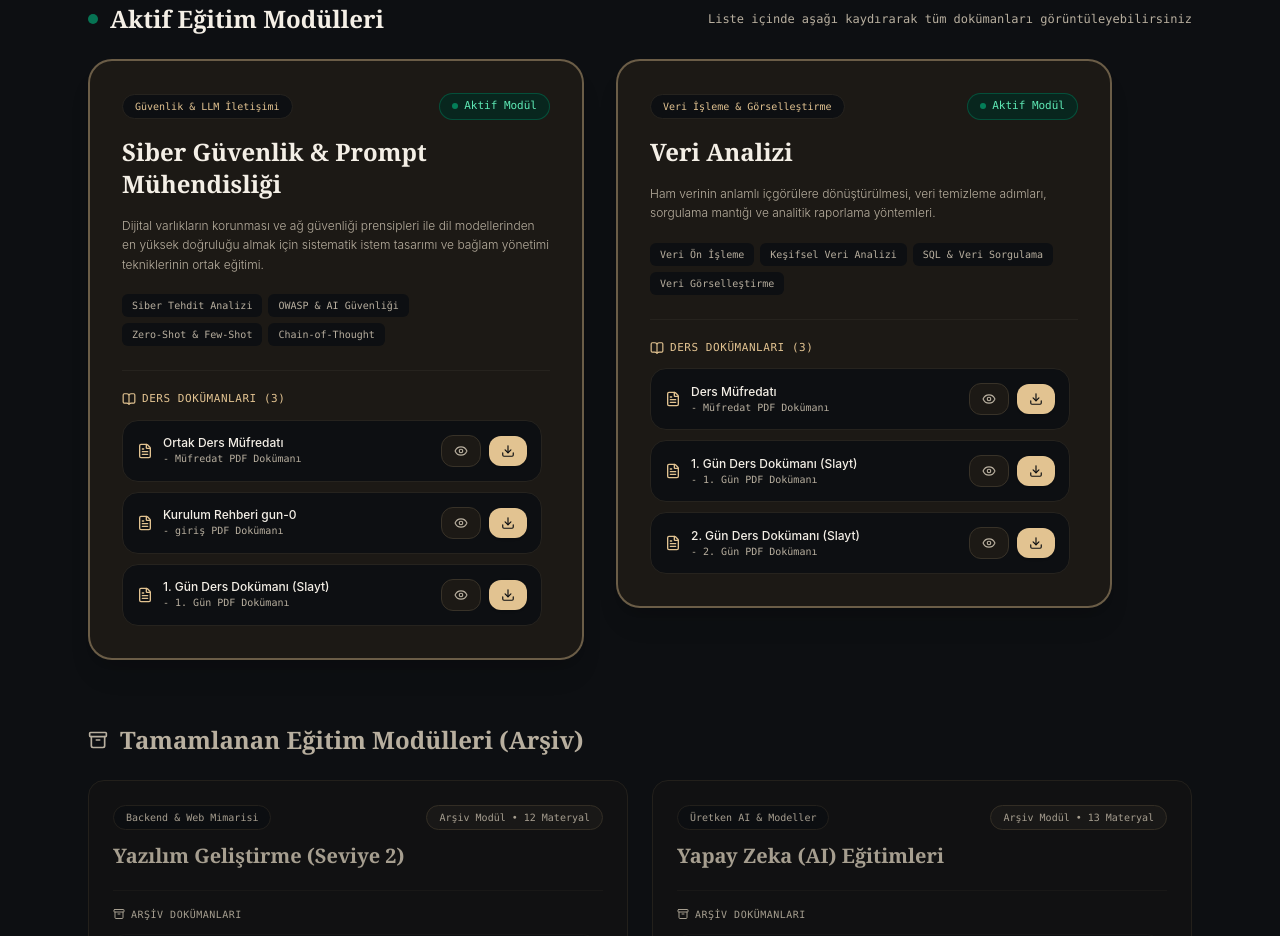
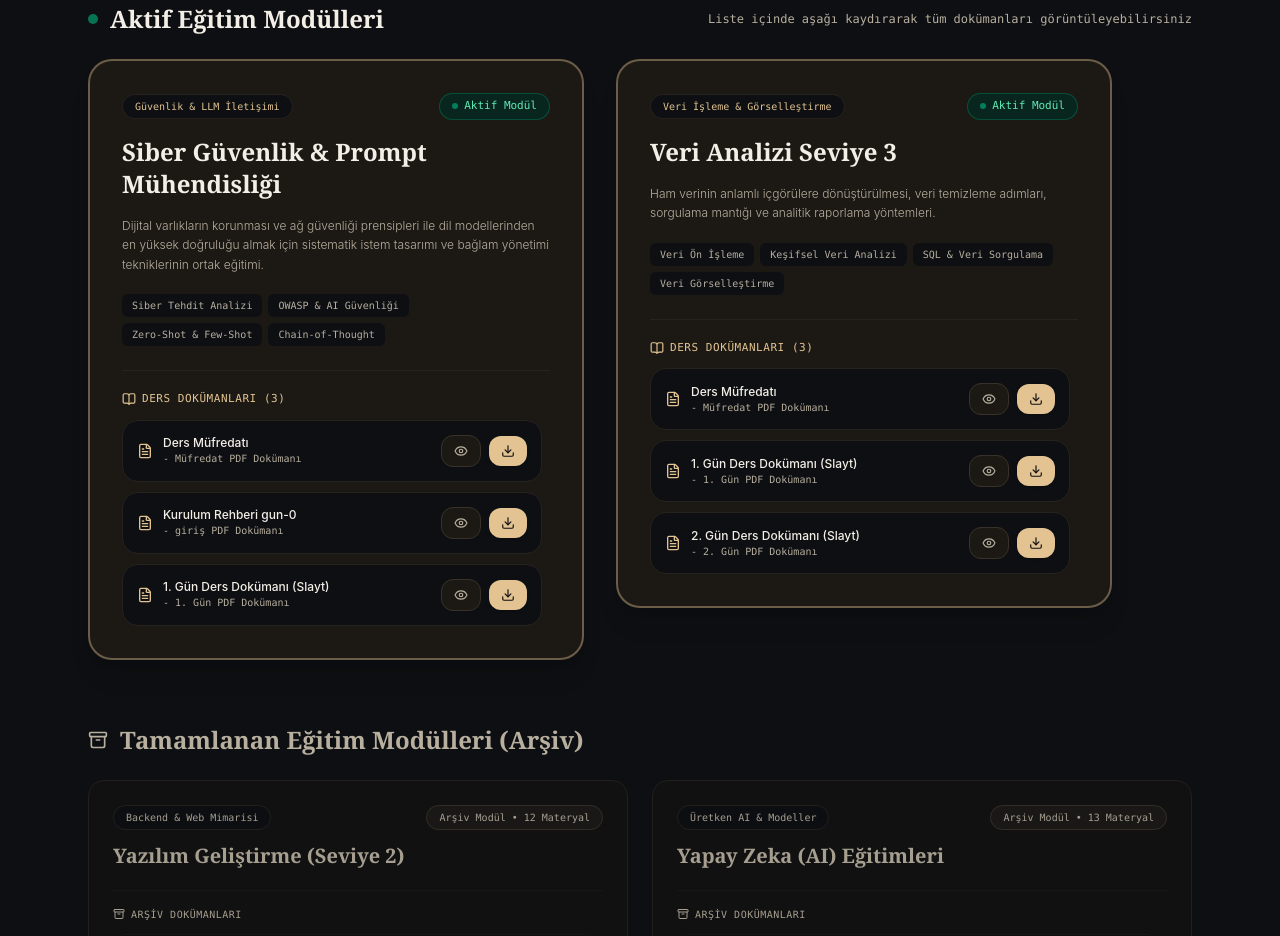
Before and after one commit to GokceSoylu/gokcedev-portfolio, a Next.js app: page / in a window 1280 px wide. Shown: the part 2040-2976 px from the top of the page. Built offline with nearby package versions, Linux system fonts and the light colour scheme.

Commit message:
müfredat düzenleme

```diff
--- a/src/app/page.tsx
+++ b/src/app/page.tsx
@@ -93,7 +93,7 @@ const TRAININGS: TrainingModule[] = [
         topics: ['Siber Tehdit Analizi', 'OWASP & AI Güvenliği', 'Zero-Shot & Few-Shot', 'Chain-of-Thought'],
         materials: [
             {
-                title: 'Ortak Ders Müfredatı',
+                title: 'Ders Müfredatı',
                 url: '/materials/siber-prompt/mufredat.pdf',
                 downloadName: 'Siber_Guvenlik_Prompt_Muhendisligi_Mufredati.pdf',
                 week: 'Müfredat'
@@ -115,7 +115,7 @@ const TRAININGS: TrainingModule[] = [
     },
     {
         id: 'veri-analizi',
-        title: 'Veri Analizi',
+        title: 'Veri Analizi Seviye 3',
         category: 'Veri İşleme & Görselleştirme',
         status: 'active',
         description: 'Ham verinin anlamlı içgörülere dönüştürülmesi, veri temizleme adımları, sorgulama mantığı ve analitik raporlama yöntemleri.',
```
Also changed, not shown: 1 other file (tests, documents, lock files or other folders).
